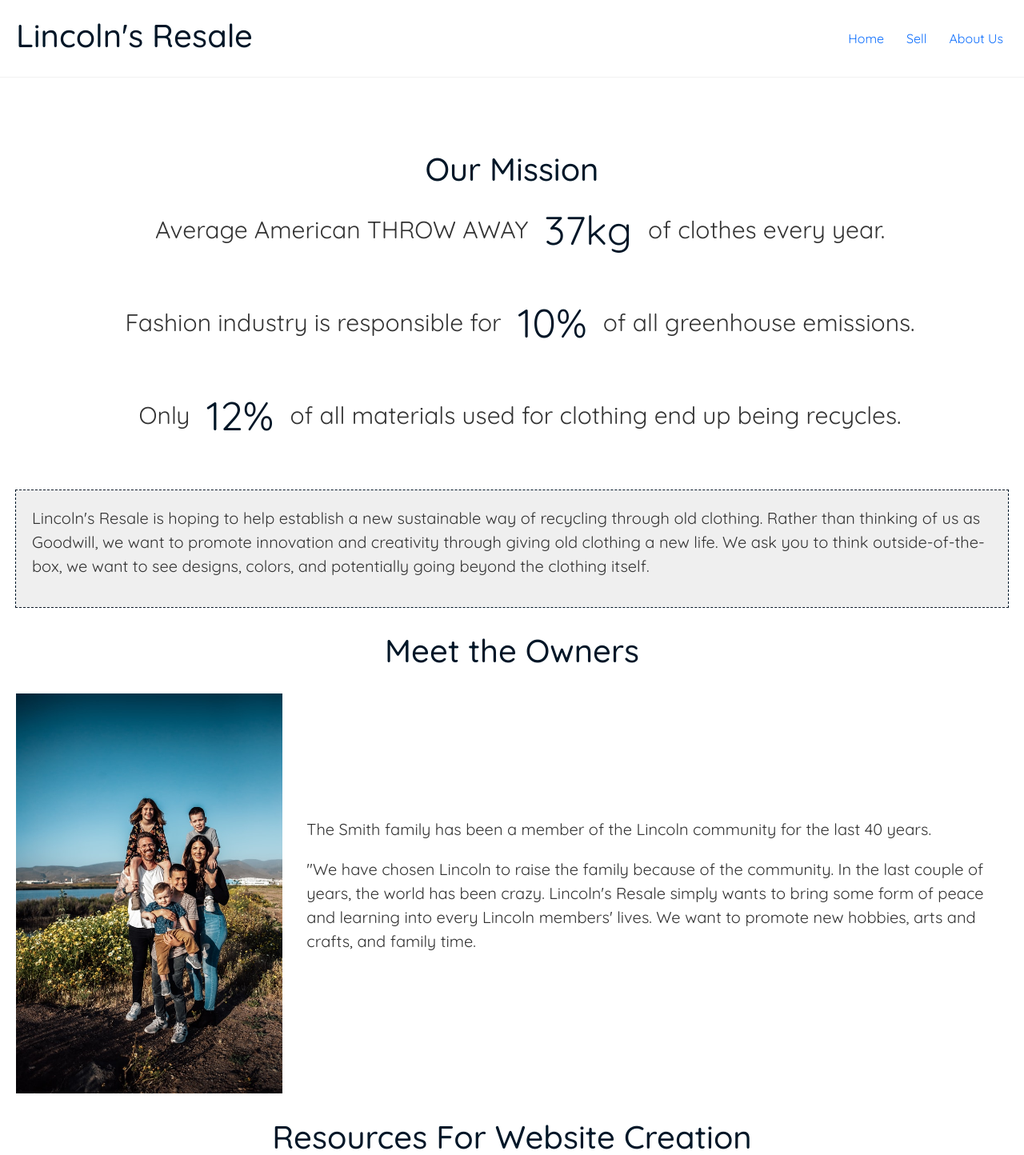
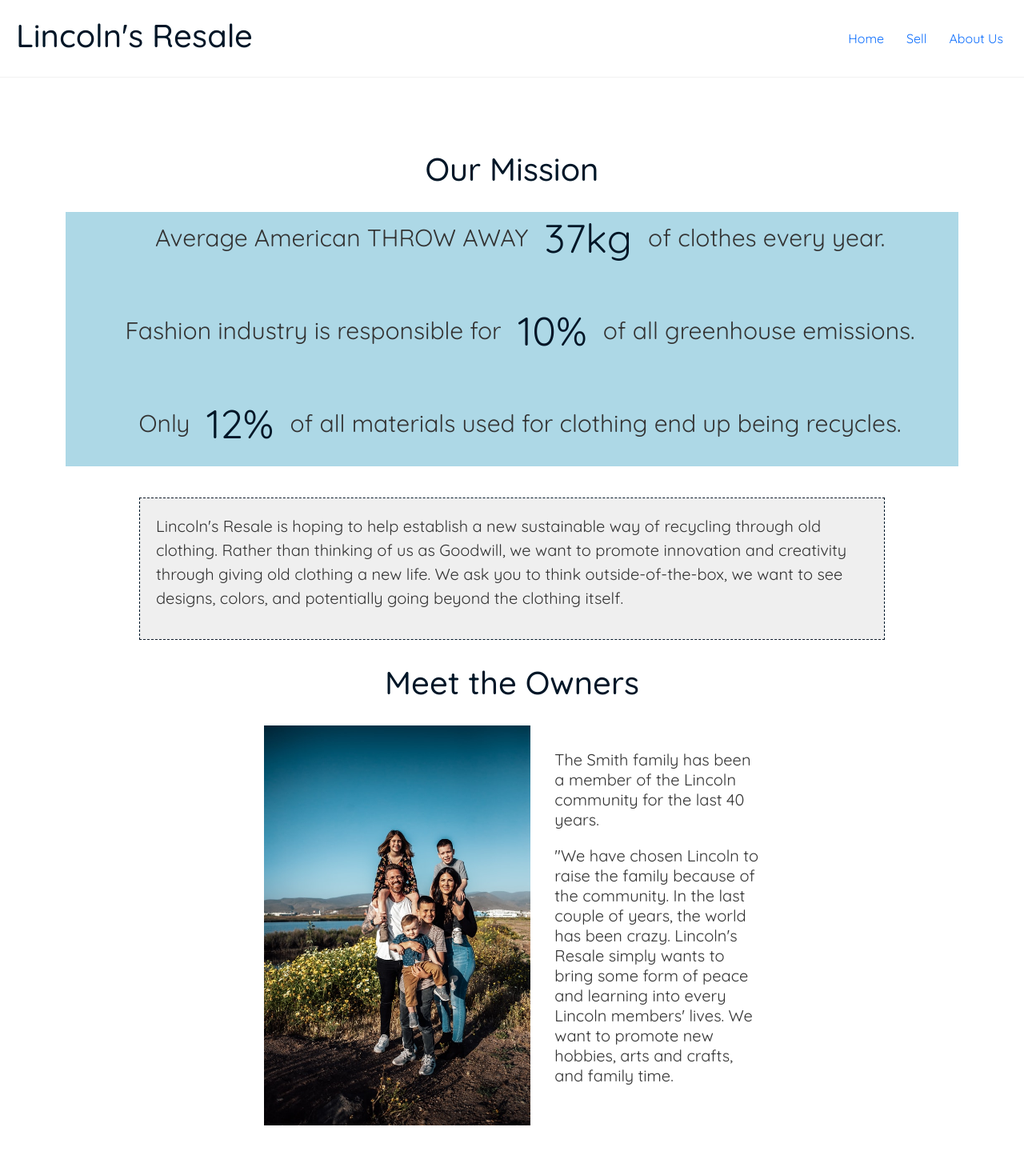
Before and after one commit to jessicachen0403/PBLWebsite, a React (Create React App) app: page /about in a window 1280 px wide. Shown: the top 1444 px of the page at 80% size. Built offline with nearby package versions, Linux system fonts and the light colour scheme; the HTML template or start-up script is replaced by a standard one.

Commit message:
CSS changes

```diff
--- a/src/index.css
+++ b/src/index.css
@@ -156,12 +156,22 @@
 .owners {
   display: flex;
   align-items: center;
+  max-width: 1000px;
+  margin: auto;
+  width: 50%;
 }
 
 .owners p{
   margin-bottom: 20px;
   font-size: 20px;
-  line-height: 1.5;
+  line-height: 1.25;
+}
+
+.mission-1 {
+  padding-top: 10px;
+  background-color: #add8e6;
+  margin: auto;
+  width: 90%;
 }
 
 .mission-2 {
@@ -169,6 +179,8 @@
   padding: 20px;
   outline: 1px dashed #011627;
   background-color: #efefef;
+  margin: auto;
+  width: 75%;
 }
 
 .phrases {
```
Also changed, not shown: 1 other file (tests, documents, lock files or other folders).
